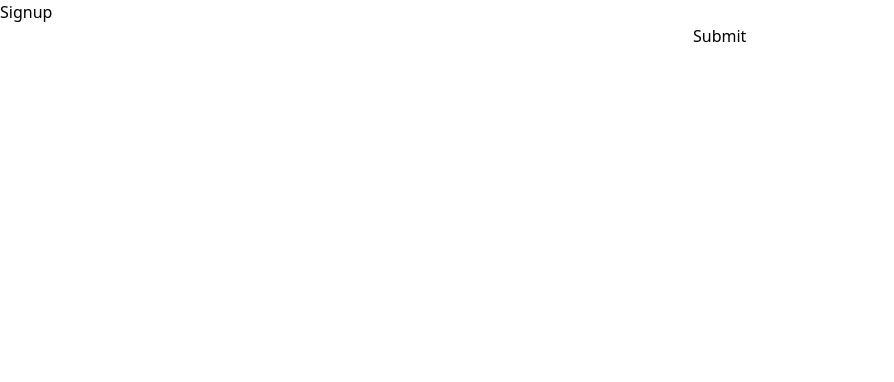
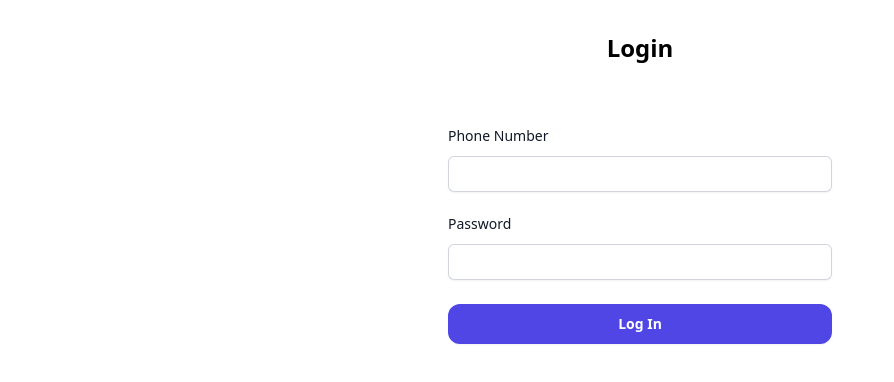
Before and after one commit to kaylinkhanal/sahayatri, a Next.js app in the folder client/: page /login in a window 1280 px wide. Shown: the top 382 px of the page, without its empty margins (0-894 px from the left). Built offline with nearby package versions, Linux system fonts and the light colour scheme.

Commit message:
added login page

```diff
--- a/client/src/pages/login/index.js
+++ b/client/src/pages/login/index.js
@@ -1,50 +1,96 @@
-import React from 'react';
-import { Formik, Form, Field } from 'formik';
-import * as Yup from 'yup';
+import React from "react";
+import { Formik, Form, Field } from "formik";
+import * as Yup from "yup";
 
 const SignupSchema = Yup.object().shape({
-  firstName: Yup.string()
-    .min(2, 'Too Short!')
-    .max(50, 'Too Long!')
-    .required('Required'),
-  lastName: Yup.string()
-    .min(2, 'Too Short!')
-    .max(50, 'Too Long!')
-    .required('Required'),
-  email: Yup.string().email('Invalid email').required('Required'),
+	phoneNumber: Yup.string()
+		.min(6, "Too Short!")
+		.max(15, "Too Long!")
+		.required("Required"),
+
+	password: Yup.string()
+		.min(6, "Too Short!")
+		.max(50, "Too Long!")
+		.required("Required"),
 });
 
- const Login = () => (
-  <div>
-    <h1>Signup</h1>
+export default function Login() {
+	const registerUser = async (values) => {
+		try {
+			const response = await fetch("http://localhost:3005/user/register", {
+				method: "POST",
+				headers: {
+					"Content-Type": "application/json",
+				},
+				body: JSON.stringify(values),
+			});
+			const result = await response.json();
+			console.log("Post response:", result);
+		} catch (error) {
+			console.error("Error posting data:", error);
+		}
+	};
+
+	return (
+		<div className="flex w-5/6  justify-center  m-auto mt-4">
+			<div className="flex flex-col w-full sm:w-3/4 md:w-2/4  lg:w-2/4 xl:w-96  justify-center ">
+				<h1 className=" text-lg mt-4 w-full text-center md:text-2xl font-semibold">
+					Login
+				</h1>
 				<Formik
 					initialValues={{
-        firstName: '',
-        lastName: '',
-        email: '',
+						fullName: "",
+						phoneNumber: "",
+
+						password: "",
 					}}
 					validationSchema={SignupSchema}
-      onSubmit={values => {
+					onSubmit={(values) => {
 						// same shape as initial values
-        console.log(values);
+						registerUser(values);
 					}}
 				>
 					{({ errors, touched }) => (
-        <Form>
-          <Field name="firstName" />
-          {errors.firstName && touched.firstName ? (
-            <div>{errors.firstName}</div>
+						<Form className="w-full flex flex-col justify-center mx-auto mt-10">
+							<label
+								htmlFor="phoneNumber"
+								className="block text-sm font-medium leading-6 text-gray-900 mt-5"
+							>
+								Phone Number
+							</label>
+							<Field
+								className="block mt-2  w-full rounded-md border-0 p-1.5 text-gray-900 shadow-sm ring-1 ring-inset ring-gray-300 placeholder:text-gray-400 focus:ring-2 focus:ring-inset focus:ring-indigo-400 sm:text-sm sm:leading-6 outline-none"
+								name="phoneNumber"
+							/>
+							{errors.phoneNumber && touched.phoneNumber ? (
+								<div className="text-red-500">{errors.phoneNumber}</div>
 							) : null}
-          <Field name="lastName" />
-          {errors.lastName && touched.lastName ? (
-            <div>{errors.lastName}</div>
+
+							<label
+								htmlFor="password"
+								className="block text-sm font-medium leading-6 text-gray-900 mt-5"
+							>
+								Password
+							</label>
+							<Field
+								name="password"
+								type="password"
+								className="block mt-2 w-full rounded-md border-0 p-1.5 text-gray-900 shadow-sm ring-1 ring-inset ring-gray-300 placeholder:text-gray-400 focus:ring-2 focus:ring-inset focus:ring-indigo-400 sm:text-sm sm:leading-6 outline-none"
+							/>
+							{errors.password && touched.password ? (
+								<div className="text-red-500">{errors.password}</div>
 							) : null}
-          <Field name="email" type="email" />
-          {errors.email && touched.email ? <div>{errors.email}</div> : null}
-          <button type="submit">Submit</button>
+
+							<button
+								type="submit"
+								className="flex mt-6 w-full justify-center rounded-xl bg-indigo-600 px-3 py-2 text-sm font-semibold leading-6 text-white shadow-sm hover:bg-indigo-500 focus-visible:outline focus-visible:outline-2 focus-visible:outline-offset-2 focus-visible:outline-indigo-600 active:bg-indigo-800"
+							>
+								Log In
+							</button>
 						</Form>
 					)}
 				</Formik>
 			</div>
+		</div>
 	);
-export default Login
+}
--- a/client/src/pages/register/index.js
+++ b/client/src/pages/register/index.js
@@ -41,7 +41,7 @@ export default function Register() {
 	return (
 		<div className="flex w-5/6  justify-center  m-auto mt-4">
 			<div className="flex flex-col w-full sm:w-3/4 md:w-2/4  lg:w-2/4 xl:w-96  justify-center ">
-				<h1 className=" text-lg mt-4 w-full text-center md:text-2xl">
+				<h1 className=" text-lg mt-4 w-full text-center md:text-2xl font-semibold">
 					Create your account now
 				</h1>
 				<Formik
```
Lines whose indentation alone changed are shown as unchanged.
